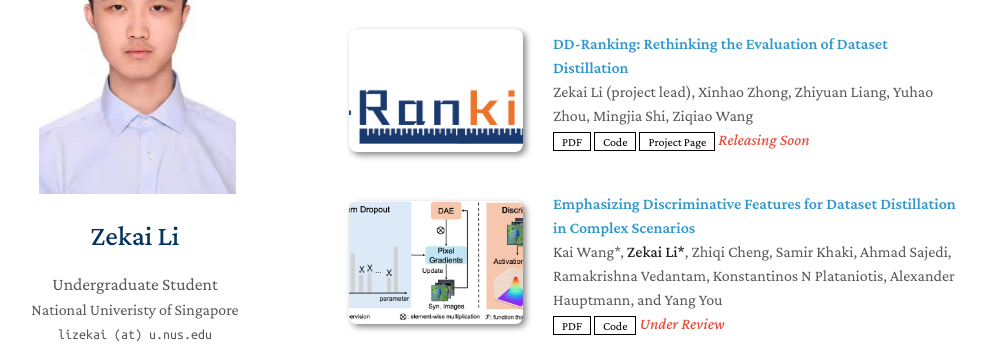
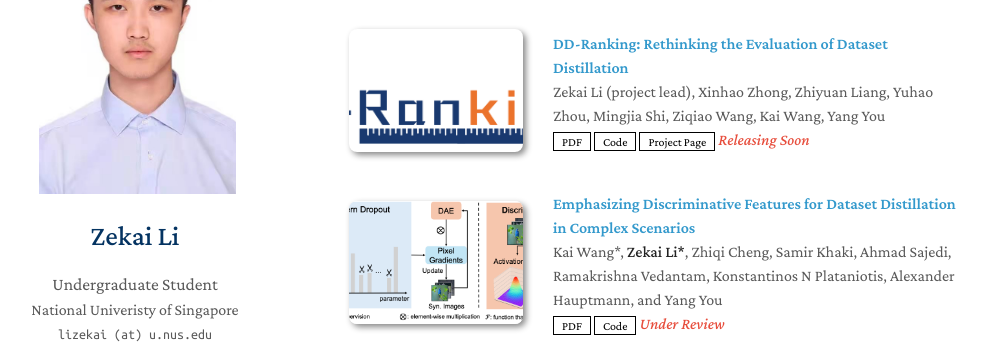
Before and after one commit to lizekai-richard/lizekai-richard.github.io, a Jekyll site: the page built from index.md, in a window 1280 px wide and 900 px high, scrolled down 732 px. Shown: the part 177-521 px from the top of the window, without its empty margins (141-1140 px from the left). Built offline with Jekyll 4.4.1, drawn with Linux system fonts in a browser that asks for light colours; nearby versions of some CDN libraries; a style sheet for code colours, icons or effects is not loaded; our own code applies the rules of GitHub Pages for plain Markdown files.

Commit message:
Update dd ranking

```diff
--- a/_data/publications.yml
+++ b/_data/publications.yml
@@ -1,7 +1,7 @@
 
 main:
   - title: "DD-Ranking: Rethinking the Evaluation of Dataset Distillation"
-    authors: Zekai Li (project lead), Xinhao Zhong, Zhiyuan Liang, Yuhao Zhou, Mingjia Shi, Ziqiao Wang
+    authors: Zekai Li (project lead), Xinhao Zhong, Zhiyuan Liang, Yuhao Zhou, Mingjia Shi, Ziqiao Wang, Kai Wang, Yang You
     pdf: https://github.com/NUS-HPC-AI-Lab/DD-Ranking
     image: ./assets/img/DD-Ranking.png
     code: https://github.com/NUS-HPC-AI-Lab/DD-Ranking
@@ -10,8 +10,6 @@ main:
 
   - title: "Emphasizing Discriminative Features for Dataset Distillation in Complex Scenarios"
     authors:  Kai Wang*, <strong>Zekai Li*</strong>, Zhiqi Cheng, Samir Khaki, Ahmad Sajedi, Ramakrishna Vedantam, Konstantinos N Plataniotis, Alexander Hauptmann, and Yang You
-#    conference_short: ECCV
-#    conference: European Conference on Computer Vision <strong>(ECCV)</strong>, 2024.
     pdf: https://arxiv.org/pdf/2410.17193
     image: ./assets/img/EDF.png
     code: https://github.com/NUS-HPC-AI-Lab/EDF
```
